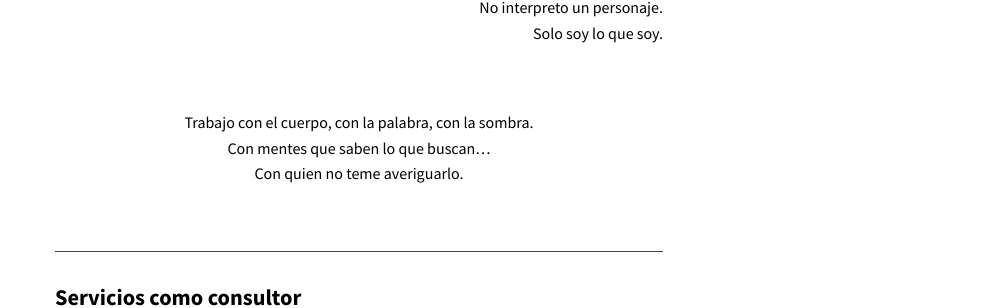
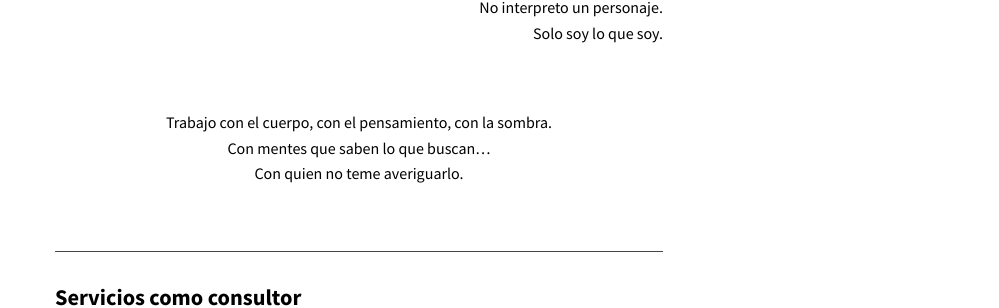
Before and after one commit to KajiiNarumi/iasuarezv, a Jekyll site: the page built from index.html, in a window 1280 px wide and 900 px high, scrolled down 437 px. Shown: the part 148-456 px from the top of the window, without its empty margins (281-1280 px from the left). Built offline with Jekyll 4.4.1, drawn with Linux system fonts in a browser that asks for light colours; nearby versions of some CDN libraries; the list of posts is cut into pages by our own code.

Commit message:
Update index.html

```diff
--- a/index.html
+++ b/index.html
@@ -21,7 +21,7 @@ entries_layout: list
   </section>
 
   <section class="text-center">
-    <p>Trabajo con el cuerpo, con la palabra, con la sombra.<br>
+    <p>Trabajo con el cuerpo, con el pensamiento, con la sombra.<br>
     Con mentes que saben lo que buscan…<br>
     Con quien no teme averiguarlo.</p>
   </section>
```
